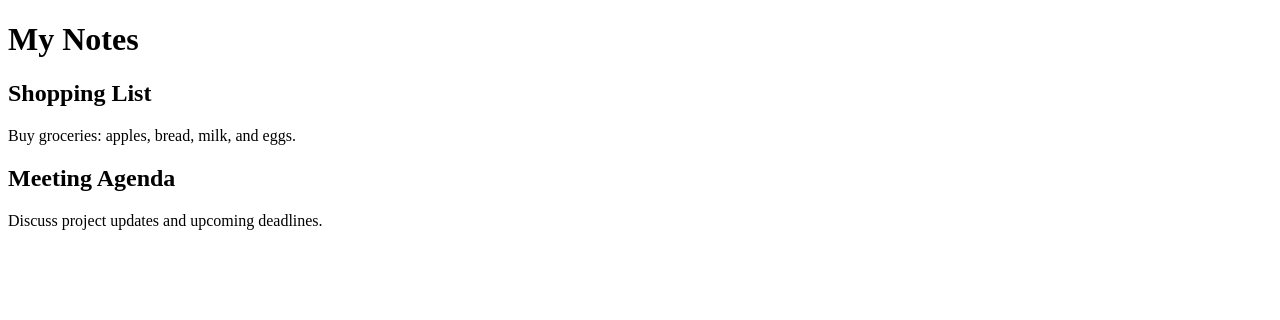
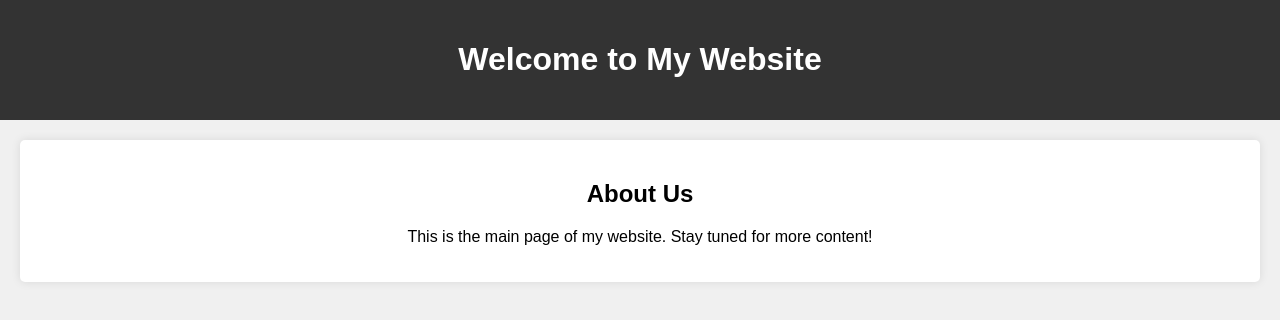
Before and after one commit to vuxeco113/vunotetext.github.io, a plain HTML site: page index.html in a window 1280 px wide. Drawn offline with Linux system fonts and the light colour scheme.

Commit message:
Update index.html

```diff
--- a/index.html
+++ b/index.html
@@ -3,18 +3,36 @@
 <head>
     <meta charset="UTF-8">
     <meta name="viewport" content="width=device-width, initial-scale=1.0">
-    <title>My Notes</title>
+    <title>Welcome to My Website</title>
+    <style>
+        body {
+            font-family: Arial, sans-serif;
+            background-color: #f0f0f0;
+            margin: 0;
+            padding: 0;
+            text-align: center;
+        }
+        header {
+            background-color: #333;
+            color: #fff;
+            padding: 20px;
+        }
+        section {
+            padding: 20px;
+            margin: 20px;
+            background-color: #fff;
+            border-radius: 5px;
+            box-shadow: 0 0 10px rgba(0, 0, 0, 0.1);
+        }
+    </style>
 </head>
 <body>
-    <h1>My Notes</h1>
-    <div class="note">
-        <h2>Shopping List</h2>
-        <p>Buy groceries: apples, bread, milk, and eggs.</p>
-    </div>
-    <div class="note">
-        <h2>Meeting Agenda</h2>
-        <p>Discuss project updates and upcoming deadlines.</p>
-    </div>
-    <!-- Add more notes here as needed -->
+    <header>
+        <h1>Welcome to My Website</h1>
+    </header>
+    <section>
+        <h2>About Us</h2>
+        <p>This is the main page of my website. Stay tuned for more content!</p>
+    </section>
 </body>
 </html>
```
